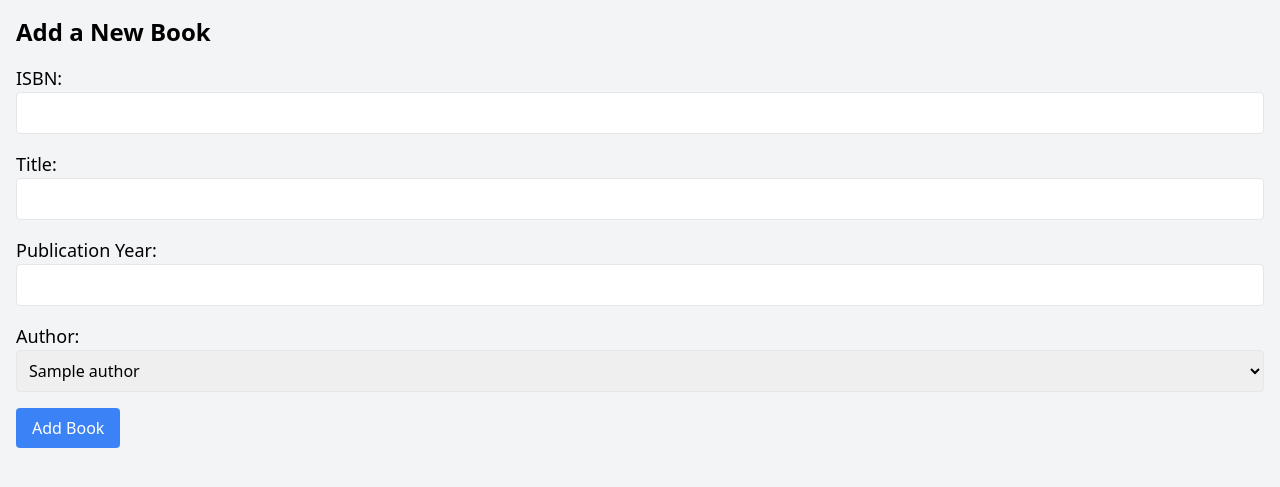
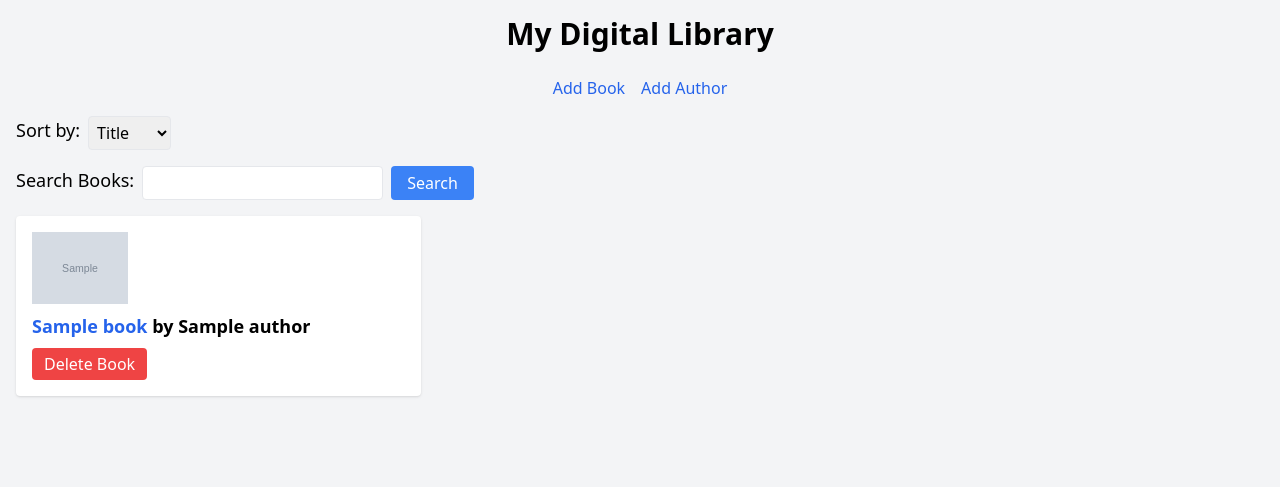
Before and after one commit to Helvanljar/Book-Alchemy, a Flask app: template template/home.html in a window 1280 px wide. Shown: the top 487 px of the page. Run offline with Flask 3, Linux system fonts and the light colour scheme; the template is opened without the code that fills it: most values are stand-ins (such as "Sample title", 1, 10 or a date in 2020); grey boxes marked "Sample" are stand-in pictures; parts of the project's set-up code (start-up, migrations or seed data) failed here and were passed over; some libraries are stand-ins or nearby versions.

Commit message:
added book and author details path

```diff
--- a/app.py
+++ b/app.py
@@ -43,6 +43,20 @@ def home():
         book.cover_image = response.url if response.status_code == 200 else None
 
     return render_template('home.html', books=books)
+
+
+@app.route('/book/<int:book_id>')
+def book_detail(book_id):
+    book = Book.query.get_or_404(book_id)
+    response = requests.get(f"https://covers.openlibrary.org/b/isbn/{book.isbn}-M.jpg")
+    book.cover_image = response.url if response.status_code == 200 else None
+    return render_template('book_detail.html', book=book)
+
+
+@app.route('/author/<int:author_id>')
+def author_detail(author_id):
+    author = Author.query.get_or_404(author_id)
+    return render_template('author_detail.html', author=author)
 
 
 @app.route('/add_author', methods=['GET', 'POST'])
--- a/template/home.html
+++ b/template/home.html
@@ -4,12 +4,35 @@
     <meta charset="UTF-8">
     <meta name="viewport" content="width=device-width, initial-scale=1.0">
     <meta http-equiv="X-UA-Compatible" content="ie=edge">
-    <title>Add Book</title>
+    <title>Digital Library</title>
     <script src="https://cdn.tailwindcss.com"></script>
   </head>
   <body class="bg-gray-100 min-h-screen">
     <div class="container mx-auto p-4">
-      <h1 class="text-2xl font-bold mb-4">Add a New Book</h1>
+      <h1 class="text-3xl font-bold text-center mb-6">My Digital Library</h1>
+
+      <div class="flex justify-center space-x-4 mb-4">
+        <a href="{{ url_for('add_book') }}" class="text-blue-600 hover:underline">Add Book</a>
+        <a href="{{ url_for('add_author') }}" class="text-blue-600 hover:underline">Add Author</a>
+      </div>
+
+      <div class="mb-4">
+        <form action="{{ url_for('home') }}" method="GET" class="flex space-x-2">
+          <label for="sort_by" class="text-lg">Sort by:</label>
+          <select id="sort_by" name="sort_by" onchange="this.form.submit()" class="border rounded p-1">
+            <option value="title" {% if request.args.get('sort_by', 'title') == 'title' %}selected{% endif %}>Title</option>
+            <option value="author" {% if request.args.get('sort_by') == 'author' %}selected{% endif %}>Author</option>
+          </select>
+        </form>
+      </div>
+
+      <div class="mb-4">
+        <form action="{{ url_for('home') }}" method="GET" class="flex space-x-2">
+          <label for="search" class="text-lg">Search Books:</label>
+          <input type="text" id="search" name="search" value="{{ request.args.get('search', '') }}" class="border rounded p-1">
+          <input type="submit" value="Search" class="bg-blue-500 text-white px-4 py-1 rounded hover:bg-blue-600">
+        </form>
+      </div>
 
       {% with messages = get_flashed_messages(with_categories=true) %}
         {% if messages %}
@@ -19,33 +42,25 @@
         {% endif %}
       {% endwith %}
 
-      <form action="/add_book" method="POST" class="space-y-4">
-        <div>
-          <label for="isbn" class="block text-lg">ISBN:</label>
-          <input type="text" id="isbn" name="isbn" required class="border rounded p-2 w-full">
+      {% if books %}
+        <div class="grid grid-cols-1 md:grid-cols-2 lg:grid-cols-3 gap-4">
+          {% for book in books %}
+          <div class="bg-white p-4 rounded shadow">
+            {% if book.cover_image %}
+              <img src="{{ book.cover_image }}" alt="Cover of {{ book.title }}" class="w-24 h-auto mb-2">
+            {% endif %}
+            <h3 class="text-lg font-semibold">
+              <a href="{{ url_for('book_detail', book_id=book.id) }}" class="text-blue-600 hover:underline">{{ book.title }}</a> by {{ book.author.name }}
+            </h3>
+            <form action="{{ url_for('delete_book', book_id=book.id) }}" method="POST" class="mt-2">
+              <input type="submit" value="Delete Book" class="bg-red-500 text-white px-3 py-1 rounded hover:bg-red-600">
+            </form>
+          </div>
+          {% endfor %}
         </div>
-
-        <div>
-          <label for="title" class="block text-lg">Title:</label>
-          <input type="text" id="title" name="title" required class="border rounded p-2 w-full">
-        </div>
-
-        <div>
-          <label for="publication_year" class="block text-lg">Publication Year:</label>
-          <input type="number" id="publication_year" name="publication_year" required class="border rounded p-2 w-full">
-        </div>
-
-        <div>
-          <label for="author_id" class="block text-lg">Author:</label>
-          <select id="author_id" name="author_id" required class="border rounded p-2 w-full">
-            {% for author in authors %}
-              <option value="{{ author.id }}">{{ author.name }}</option>
-            {% endfor %}
-          </select>
-        </div>
-
-        <input type="submit" value="Add Book" class="bg-blue-500 text-white px-4 py-2 rounded hover:bg-blue-600">
-      </form>
+      {% else %}
+        <p class="text-center text-gray-600">No books found matching your search criteria.</p>
+      {% endif %}
     </div>
   </body>
 </html>
```
Also changed, not shown: template/author_detail.html (added, +29 -0 lines), template/book_detail.html (added, +25 -0 lines).
